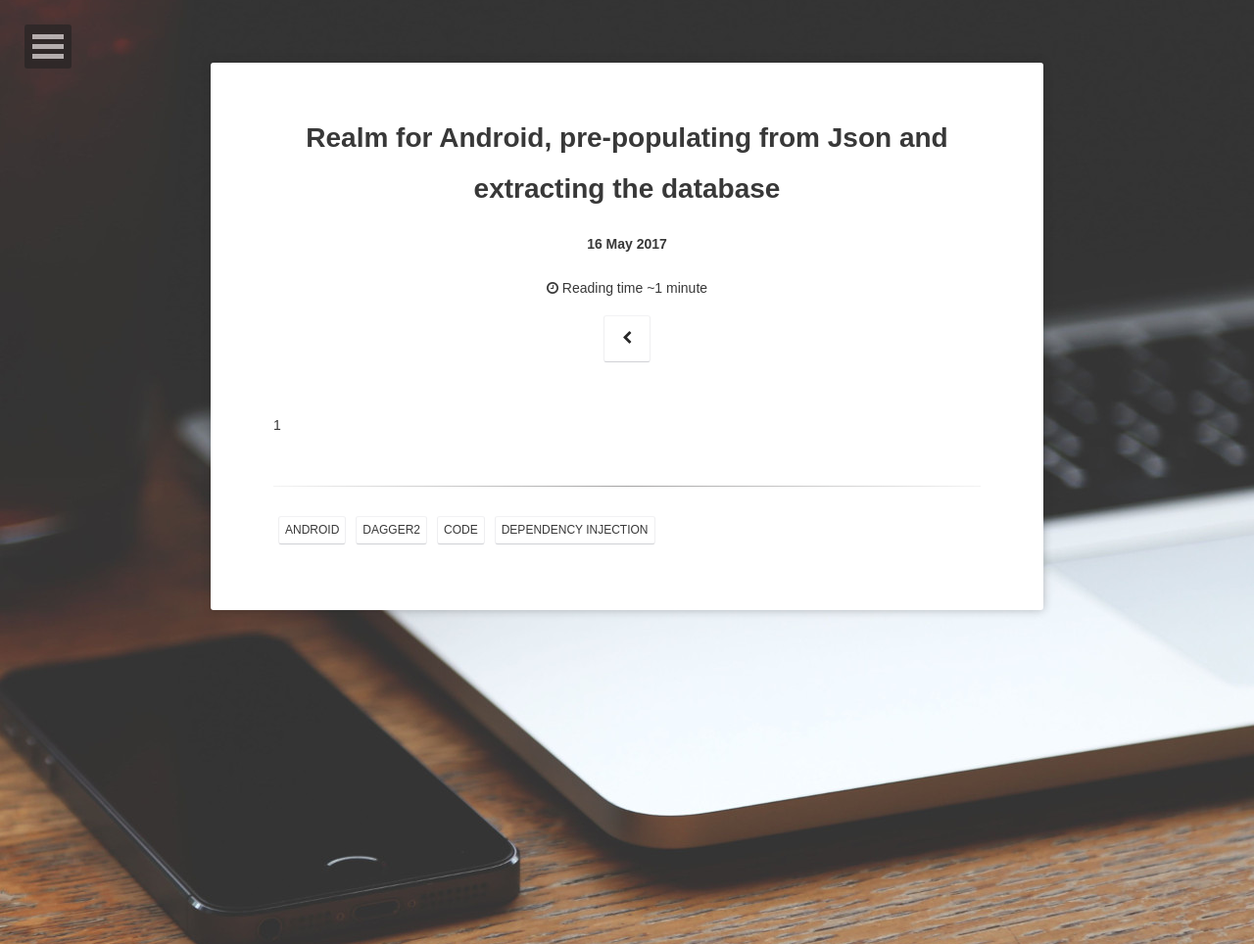
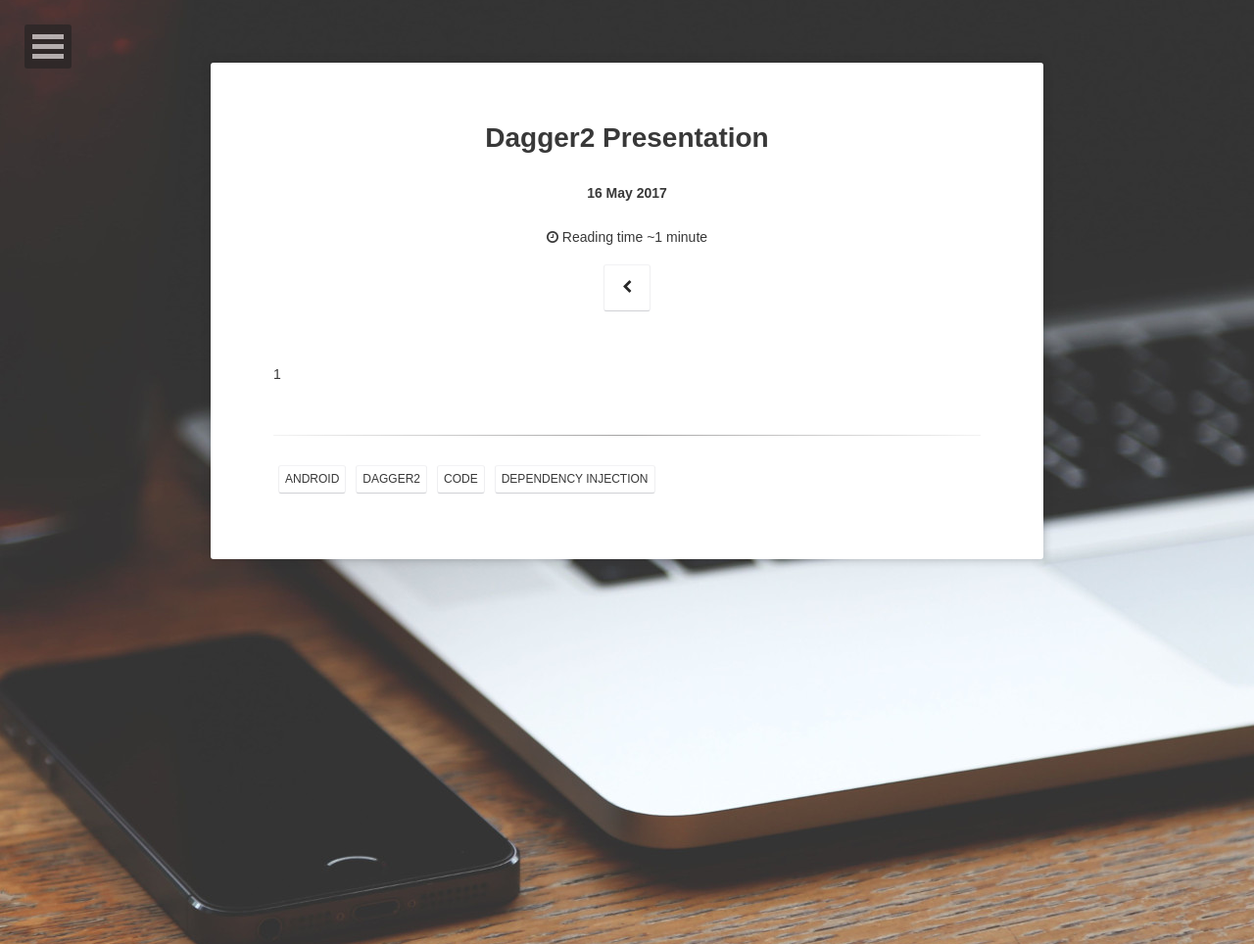
Before and after one commit to chronvas/chronvas.github.io, a Jekyll site: the page built from _posts/2017-05-16-Dagger 2.md, in a window 1280 px wide. Shown: the whole page at 98% size. Built offline with Jekyll 4.4.1, drawn with Linux system fonts in a browser that asks for light colours; some web fonts are replaced.

Commit message:
Update 2017-05-16-Dagger 2.md

```diff
--- a/_posts/2017-05-16-Dagger 2.md
+++ b/_posts/2017-05-16-Dagger 2.md
@@ -1,8 +1,8 @@
 ---
 layout: post
-title: Realm for Android, pre-populating from Json and extracting the database
+title: Dagger2 Presentation
 date: 2017-05-16
-excerpt: "Dagger 2 presentation"
+excerpt: "Dagger2 presentation"
 tags: [Android, Dagger2, code, Dependency Injection]
 comments: false
 ---
```
